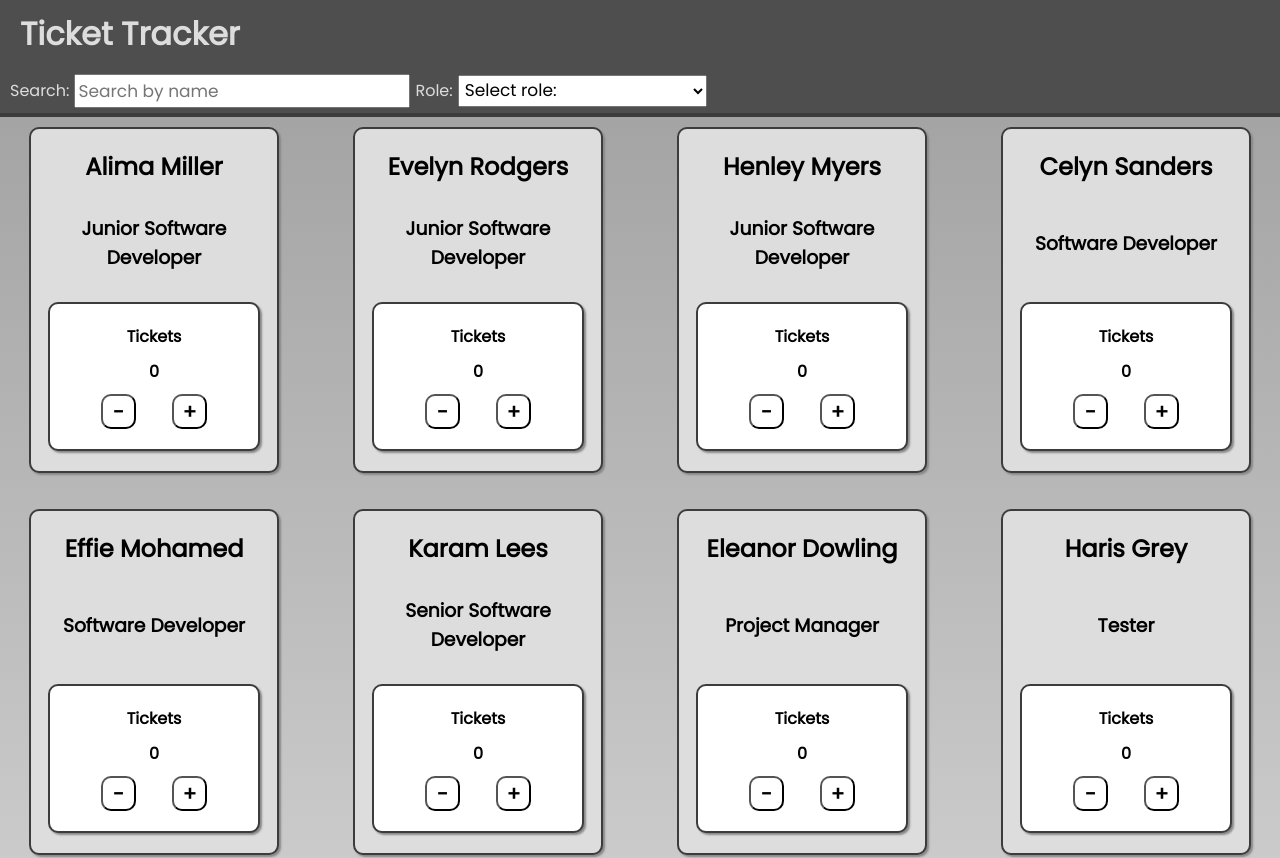
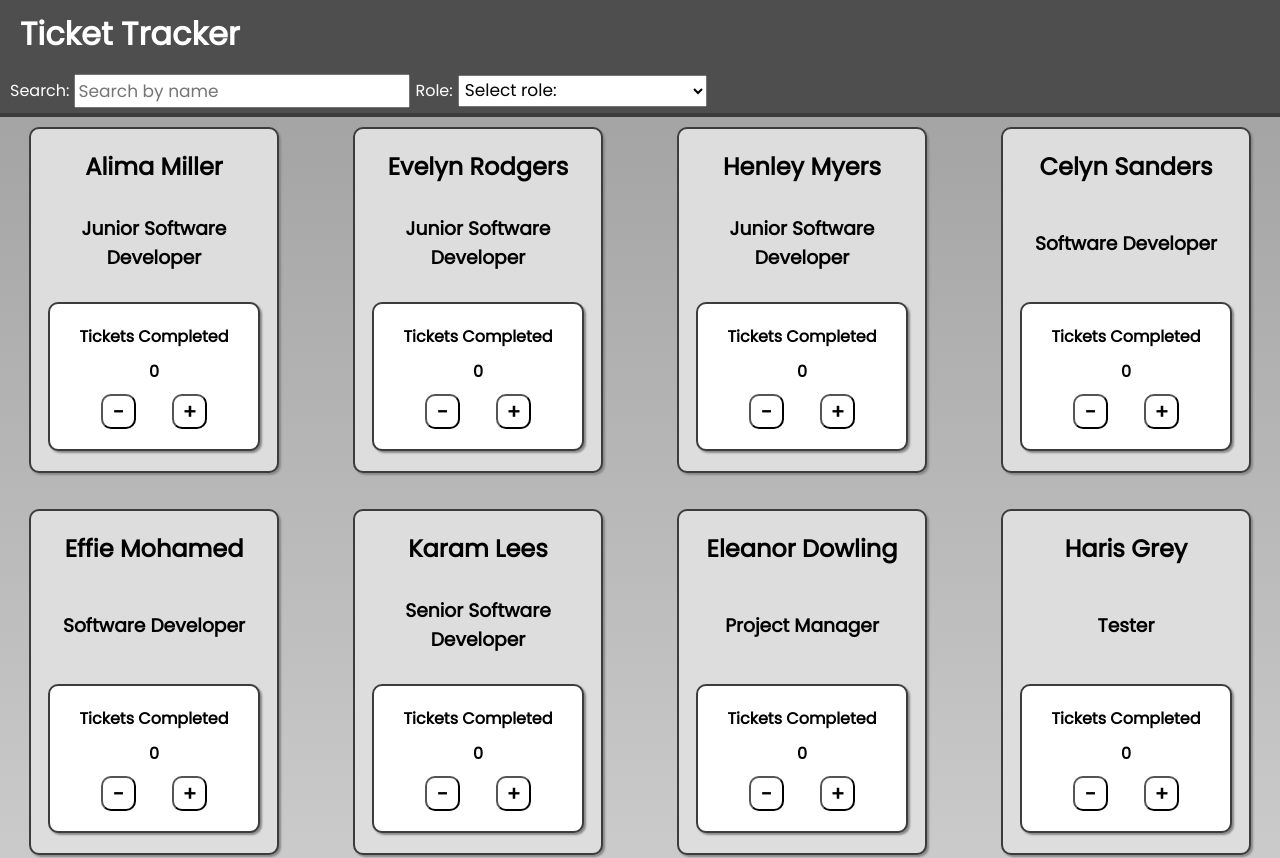
Before and after one commit to garyinlam/ticket-tracker, a React (Create React App) app: page / in a window 1280 px wide. Shown: the top 858 px of the page. Built offline with nearby package versions, Linux system fonts and the light colour scheme.

Commit message:
README changes

```diff
--- a/src/App.scss
+++ b/src/App.scss
@@ -3,7 +3,7 @@
 
 .app {
   background: $color-background;
-  background: linear-gradient(180deg, $color-background 0%, $color-white 100%);
+  background: linear-gradient(180deg, $color-background 0%, $color-light-gray 100%);
 
   min-height: 100vh;
 }
--- a/src/assets/sass/_variables.scss
+++ b/src/assets/sass/_variables.scss
@@ -2,10 +2,10 @@
 
 $color-clicked: #e4f5ff;
 $color-black: #3C3C3C;
-$color-white: #dddddd;
+$color-light-gray: #dddddd;
 $color-gray: #4e4e4e;
 $color-background: #9e9e9e;
-$color-primary: #ffffff;
+$color-white: #ffffff;
 
 $border-default: 2px solid $color-black;
 $border-radius: 10px;
--- a/src/components/Counter/Counter.jsx
+++ b/src/components/Counter/Counter.jsx
@@ -7,7 +7,7 @@ const Counter = (props) => {
   const {handleDecrement, handleIncrement, count} = props
   return (
     <div className='counter'>
-      <h4 className='counter__heading'>Tickets</h4>
+      <h4 className='counter__heading'>Tickets Completed</h4>
       <p className='counter__tracker'>{count}</p>
       <ButtonContainer handleDecrement={handleDecrement} handleIncrement={handleIncrement} />
     </div>
--- a/src/components/Counter/Counter.scss
+++ b/src/components/Counter/Counter.scss
@@ -10,7 +10,7 @@
   border: $border-default;
   padding: 15px;
   margin: 15px 5px;
-  background-color: $color-primary;
+  background-color: $color-white;
   border-radius: $border-radius;
 
   box-shadow: $shadow;
--- a/src/components/EmployeeCard/EmployeeCard.scss
+++ b/src/components/EmployeeCard/EmployeeCard.scss
@@ -12,7 +12,7 @@
   width: 250px;
   box-sizing: border-box;
 
-  background-color: $color-white;
+  background-color: $color-light-gray;
   border-radius: $border-radius;
 
   box-shadow: $shadow;
```
Also changed, not shown: 1 other file (tests, documents, lock files or other folders).
